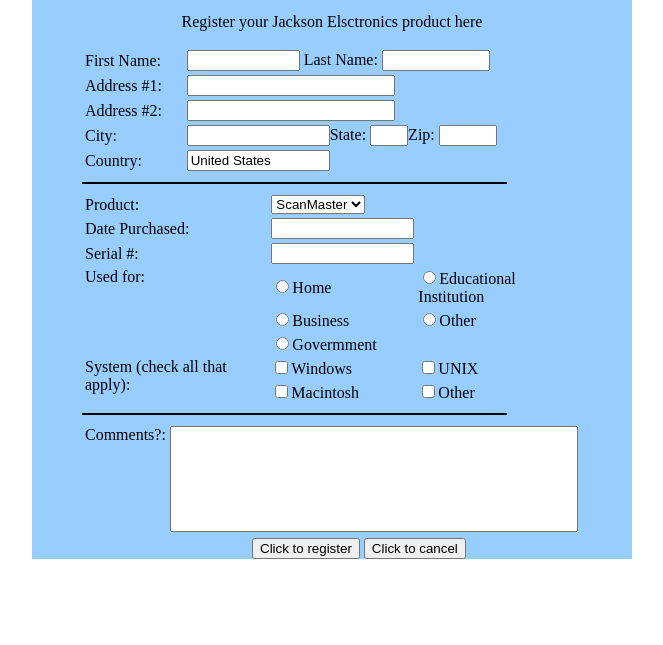
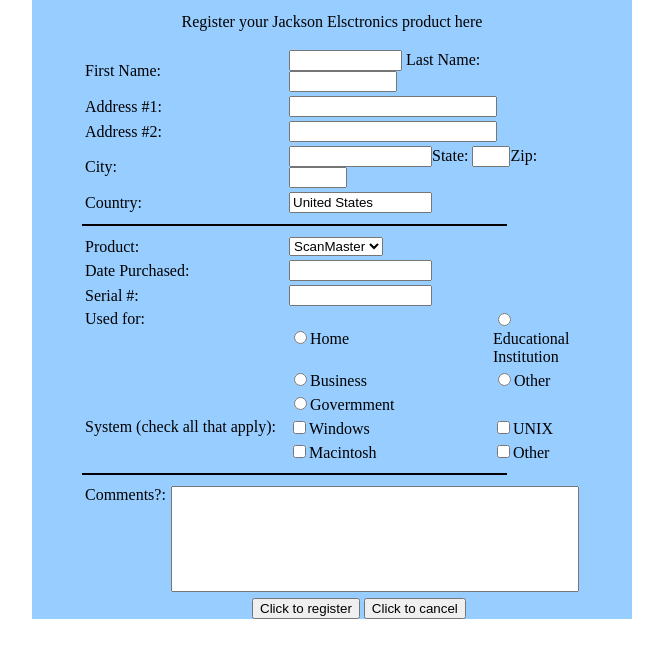
Before and after one commit to NamFnt/bai_2, a website: page index.html in a window 1280 px wide. Shown: the part 155-800 px from the top of the page, without its empty margins (308-971 px from the left). Drawn offline with Linux system fonts and the light colour scheme.

Commit message:
Update index.html

```diff
--- a/index.html
+++ b/index.html
@@ -19,7 +19,7 @@
         }
         table td:first-child
         {
-            width: 0 auto;
+            width: 200px;
         }
         input[type="radio"]
         {
```
